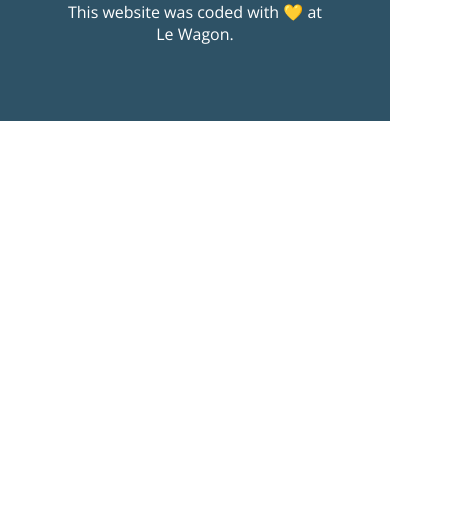
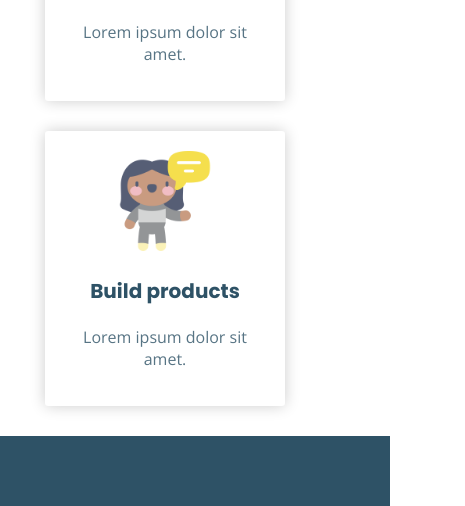
Before and after one commit to giovannasm/landing, a plain HTML site: page index.html in a window 390 px wide. Shown: the part 1154-1660 px from the top of the page, 465 px wide, since content can reach past the window. Before the commit the page ends 1275 px from the top, so only its background shows below. Drawn offline with nearby package versions, Linux system fonts and the light colour scheme.

Commit message:
melhorias na responsividade

```diff
--- a/css/components/card.css
+++ b/css/components/card.css
@@ -11,6 +11,7 @@
 .cards {
   display: flex;
   justify-content: space-between;
+  flex-wrap: wrap;
 }
 .card {
   width: 200px;
--- a/index.html
+++ b/index.html
@@ -62,7 +62,6 @@
         </a>
       </li>
     </ul>
-    <p>This website was coded with 💛 at Le Wagon.</p>
   </div>
 </body>
 </html>
```
